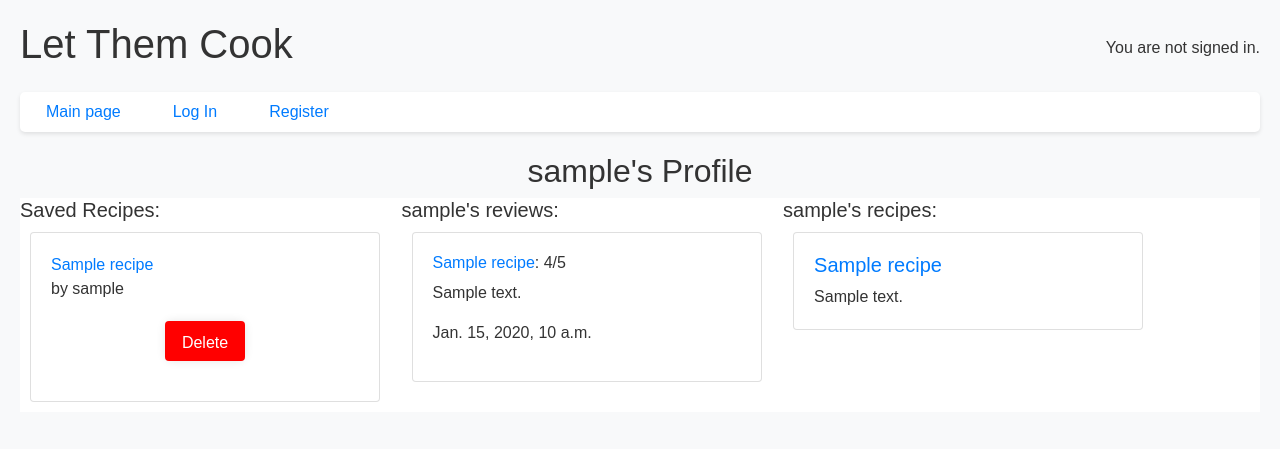
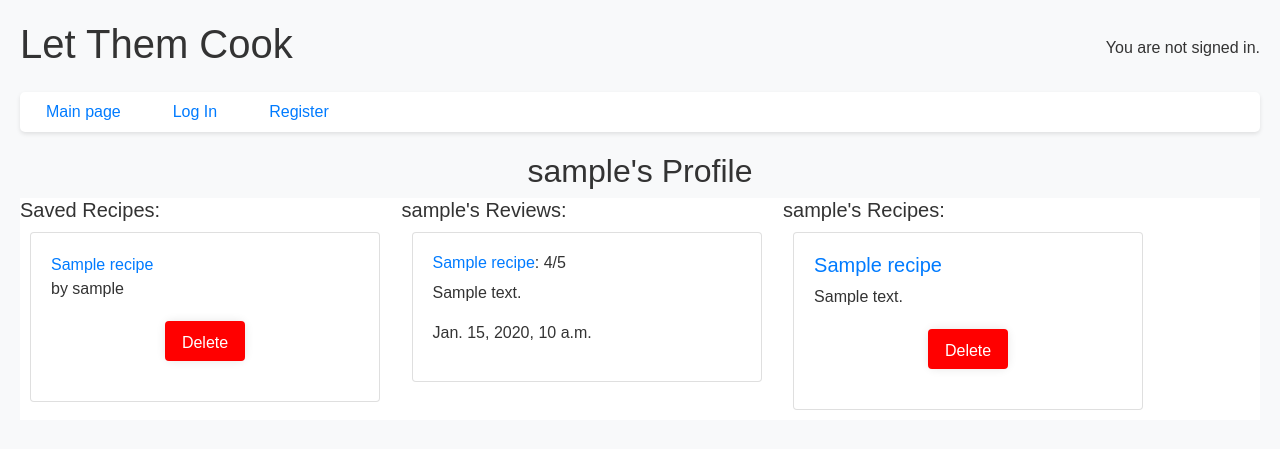
Before and after one commit to LiuLiuBov/LetThemCook, a Django app: a page that uses templates/profile.html in a window 1280 px wide. Shown: the top 449 px of the page. Run offline with Django 5.2, Linux system fonts and the light colour scheme; tables that the repository leaves empty hold one stand-in row (values such as "Sample post"); some libraries are stand-ins or nearby versions.

Commit message:
Deleting recipes implemented

```diff
--- a/letthemcookapp/views.py
+++ b/letthemcookapp/views.py
@@ -65,13 +65,16 @@ def recipe(request, recipe_id):
 
     except Recipe.DoesNotExist:
         context_dict['recipe'] = None
-        return redirect(reverse('index'))
+        return HttpResponseRedirect(reverse('index'))
 
     return render(request, 'recipe.html', context=context_dict)
 
 def delete_recipe(request, recipe_id):
-    Recipe.objects.delete(id=recipe_id)
-    return render(reverse('index'))
+    recipe =Recipe.objects.get(id=recipe_id)
+    if(request.user == recipe.user):
+        recipe.delete()
+
+    return redirect('index')
 
 
 def register(request):
--- a/templates/profile.html
+++ b/templates/profile.html
@@ -18,7 +18,7 @@
           {%endfor%}
     </div>
     <div class="column" id="page-content">
-      <h5>{{username}}'s reviews:</h5>
+      <h5>{{username}}'s Reviews:</h5>
       {% for review in user_reviews%}
         <div class="card" id="saved_recipe">
           <h6><a href="{%url 'recipe' review.recipe.id%}">{{review.recipe.title}}</a>: {{review.rating}}/5</h6>
@@ -28,7 +28,7 @@
       {%endfor%}
     </div>
     <div class="column" id="page-content" style="width:500px">
-      <h5>{{username}}'s recipes:</h5>
+      <h5>{{username}}'s Recipes:</h5>
       <div>
       {% for recipe in user_recipes%}
         <div class="card" id="saved_recipe">
@@ -36,6 +36,9 @@
             <h5>{{recipe.title}}</h5>
           </a>
           {{recipe.quick_description}}
+          <form action="{% url 'recipe' recipe.id%}delete_recipe" id="delete-button">
+            <button type="submit" id="delete">Delete</button>
+          </form>
         </div>
       {%endfor%}
       </div>
```
Also changed, not shown: letthemcookapp/migrations/0009_alter_recipe_id_alter_review_id_alter_save_id.py (added), media/pizza_XB7P3SW.jpeg (added), media/pizza_dajuexn.jpeg (added).
